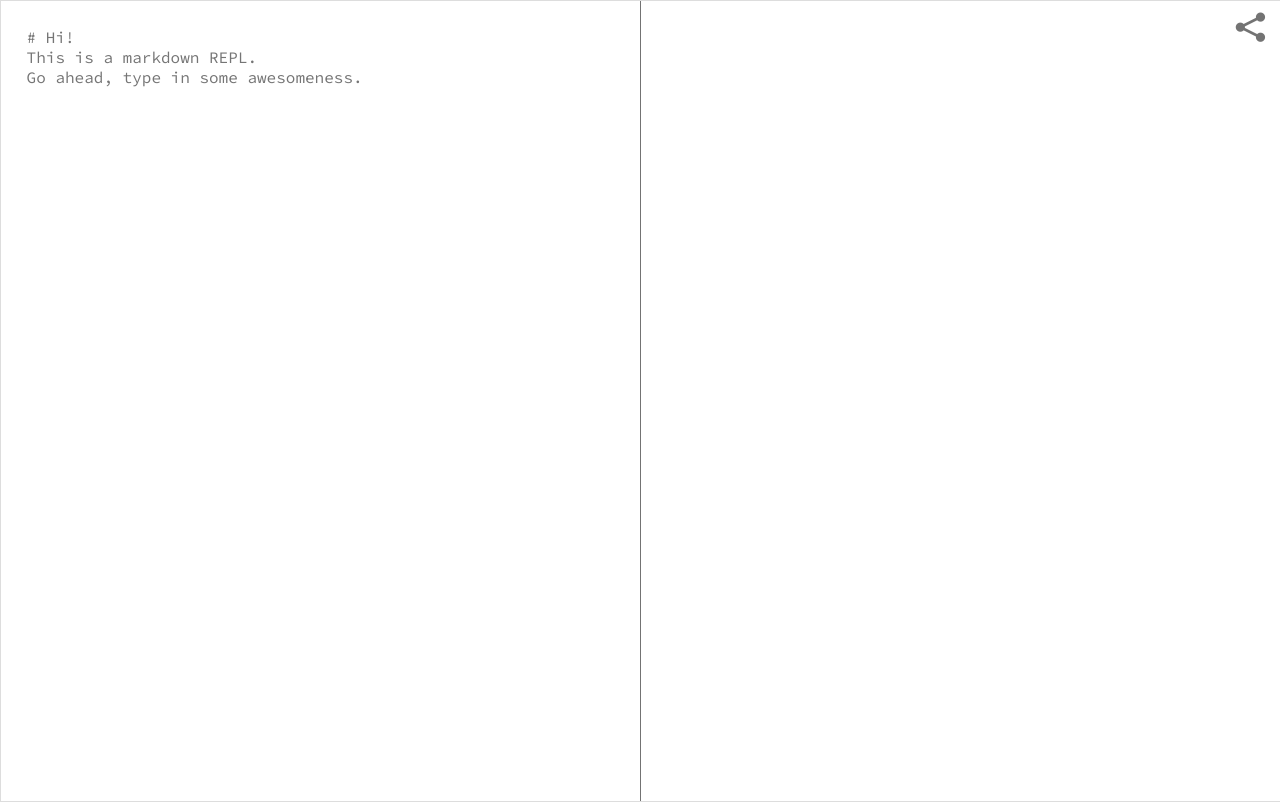
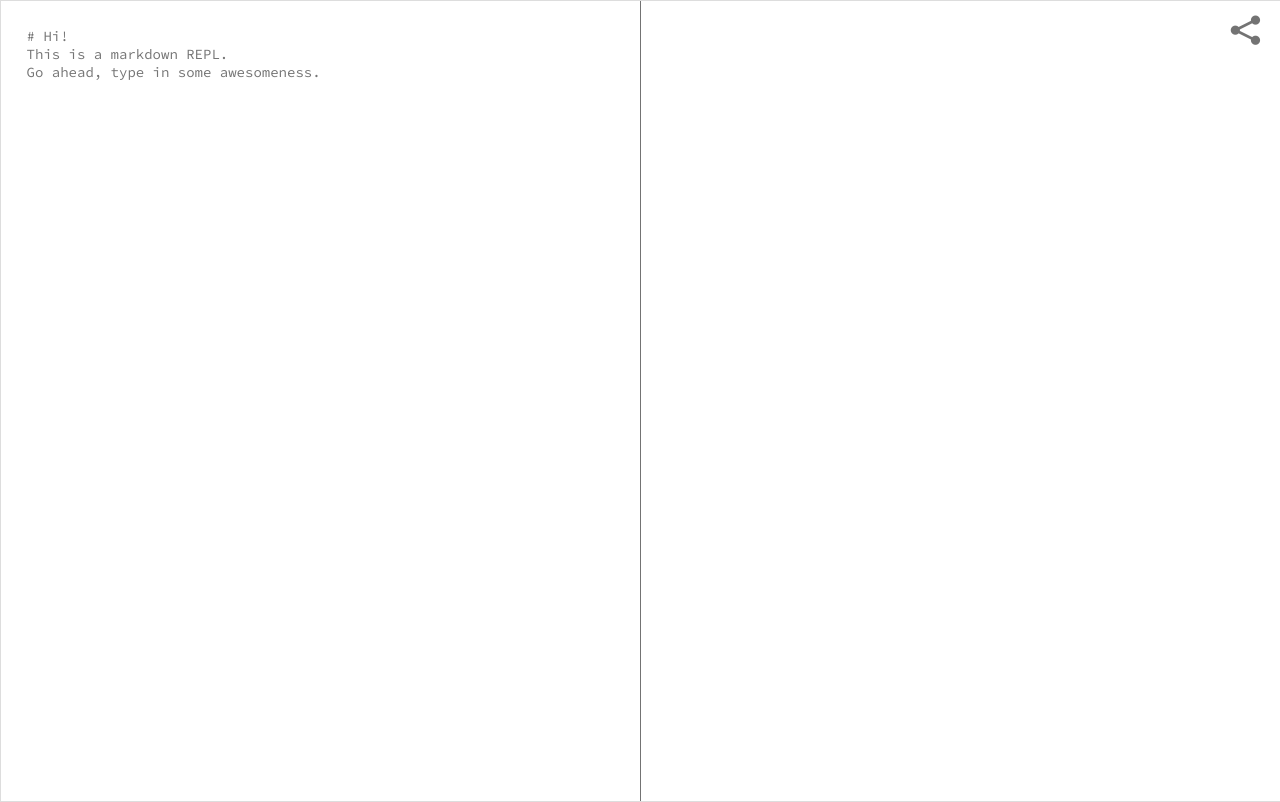
Before and after one commit to xrisk/zerk, a website: page app/index.html in a window 1280 px wide. Drawn offline with Linux system fonts and the light colour scheme; files whose address does not match are found by name.

Commit message:
Use sexier fonts

```diff
--- a/app/index.html
+++ b/app/index.html
@@ -2,16 +2,17 @@
 <html>
     <head>
         <meta encoding="utf-8">
-        <title>Hi</title>
+        <title>zerk</title>
 
-        <link href='https://fonts.googleapis.com/css?family=Source+Code+Pro' rel='stylesheet'>
+        <link href='https://fonts.googleapis.com/css?family=Crimson+Text:400,400italic,700,700italic' rel='stylesheet'>
+        <link href='https://fonts.googleapis.com/css?family=Source+Code+Pro:400' rel='stylesheet'>
+        <link href='https://fonts.googleapis.com/css?family=Roboto:100,300' rel='stylesheet'>
         <link rel="stylesheet" href="normalize.css">
         <link rel="stylesheet" href="style.css">
     </head>
     <body>
-        <nav>
-            <a class="share-link"></a><i class="i-share"></i>
-        </nav>
+
+        <a class="share-link"></a><i class="i-share"></i>
         <textarea id="input" class="code" placeholder="Loading ..."></textarea>
         <article id="output" class="markdown-body">
         </article>
--- a/app/style.css
+++ b/app/style.css
@@ -3,6 +3,14 @@ body {
     border: 1px solid #ddd;
     outline: 1300px solid #fff;
     margin: 16px auto;
+    -webkit-font-variant-ligatures: common-ligatures;
+    -moz-font-variant-ligatures: common-ligatures;
+    font-variant-ligatures: common-ligatures;
+    -moz-font-feature-settings: "liga", "clig";
+    -webkit-font-feature-settings: "liga", "clig";
+    font-feature-settings: "liga", "clig";
+
+
 }
 
 body .markdown-body {
@@ -13,7 +21,7 @@ body .markdown-body {
     text-size-adjust: 100%;
     color: #333;
     overflow: hidden;
-    font-family: "Helvetica Neue", Helvetica, "Segoe UI", Arial, freesans, sans-serif;
+    font-family: "Crimson Text", "Helvetica Neue", Helvetica, "Segoe UI", Arial, freesans, sans-serif;
     font-size: 16px;
     line-height: 1.6;
     word-wrap: break-word;
@@ -129,26 +137,32 @@ body .markdown-body {
 
 .markdown-body h1 {
     font-size: 30px;
+    font-weight: 100;
 }
 
 .markdown-body h2 {
     font-size: 21px;
+    font-weight: 100;
 }
 
 .markdown-body h3 {
     font-size: 16px;
+    font-weight: 100;
 }
 
 .markdown-body h4 {
     font-size: 14px;
+    font-weight: 100;
 }
 
 .markdown-body h5 {
     font-size: 12px;
+    font-weight: 300;
 }
 
 .markdown-body h6 {
     font-size: 11px;
+    font-weight: 300;
 }
 
 .markdown-body blockquote {
@@ -224,8 +238,8 @@ body .markdown-body {
     position: relative;
     margin-top: 1em;
     margin-bottom: 16px;
-    font-weight: bold;
     line-height: 1.4;
+    font-family: "Roboto";
 }
 
 .markdown-body h1 .octicon-link, .markdown-body h2 .octicon-link, .markdown-body h3 .octicon-link, .markdown-body h4 .octicon-link, .markdown-body h5 .octicon-link, .markdown-body h6 .octicon-link {
@@ -780,38 +794,18 @@ html, body {
     position: absolute;
     height: 100%;
     width: 50%;
-    font-family: 'Source Code Pro', 'Menlo' , 'Consolas', monospace;
+    font-family: 'Source Code Pro', Menlo, Consolas, monospace;
+    font-weight: 400;
     box-sizing: border-box;
     padding: 2%;
     border: none;
-    outline: none;
     border-right: 1px rgba(0, 0, 0, 0.55) solid;
     box-shadow: none;
     outline: none;
-    font-size: 12pt;
+    font-size: 14px;
     resize: none;
 }
 
-
-.markdown-body {
-    position: absolute;
-    left: 50%;
-    height: 100%;
-    width: 50%;
-    overflow: auto;
-    box-sizing: border-box;
-}
-
-nav {
-    position: fixed;
-    top: 0;
-    width: 100%;
-    height: 70px;
-    z-index: 5;
-    line-height: 70px;
-    right: 15px;
-    text-align: right;
-}
 
 i {
     height: 60px;
@@ -819,12 +813,17 @@ i {
     white-space: nowrap;
     display: inline;
     font-size: 22pt;
+    z-index: 10000;
 }
 
 .i-share {
+    position: fixed;
     cursor: pointer;
     color: rgba(0, 0, 0, 0.55);
     transition: color 0.2s;
+    right: 20px;
+    top: 16px;
+    z-index: 10000;
 }
 
 .i-share:hover {
@@ -837,6 +836,11 @@ i {
     padding-right: 30px;
     border: none;
     transition: color 0.3s;
+    z-index: 10000;
+    position: fixed;
+    margin-top: 19px;
+    right: 50px;
+    z-index: 10000;
 }
 
 .share-link:hover {
```
